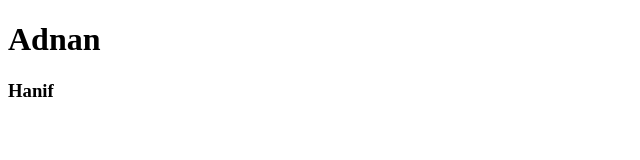
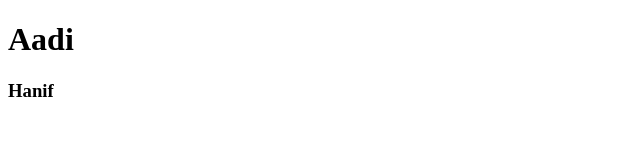
Before and after one commit to Adnan-Hanif/Third_Party, a plain HTML site: page try.html in a window 1280 px wide. Shown: the full height of the page, 0-640 px from the left. Drawn offline with Linux system fonts and the light colour scheme.

Commit message:
changes done

```diff
--- a/try.html
+++ b/try.html
@@ -7,7 +7,7 @@
     <title>try with clonning</title>
 </head>
 <body>
-    <h1>Adnan</h1>
+    <h1>Aadi</h1>
     <h3>Hanif</h3>
 
 </body>
```
